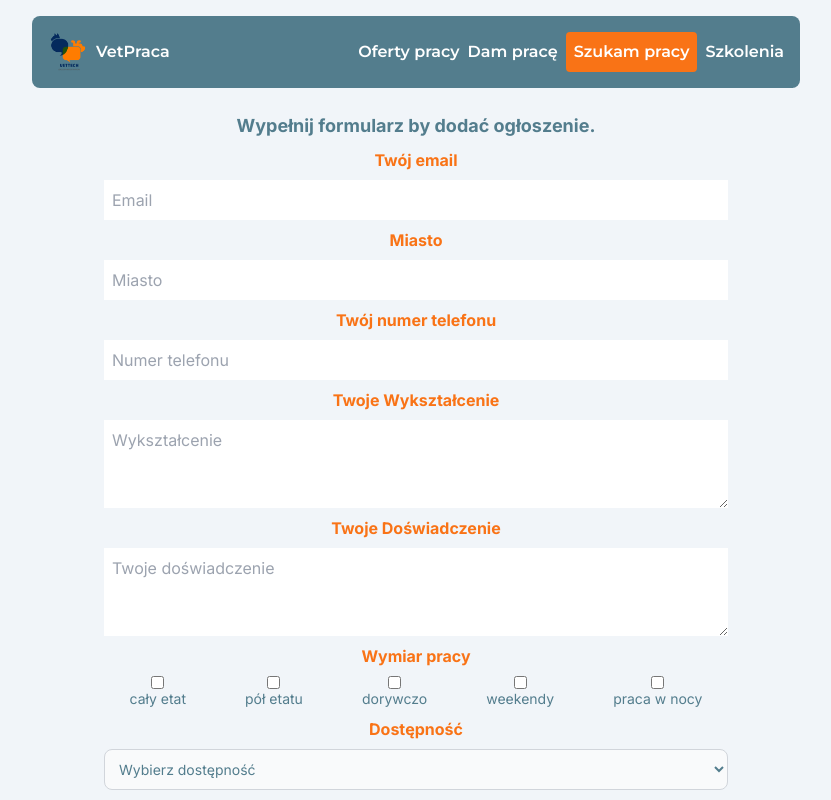
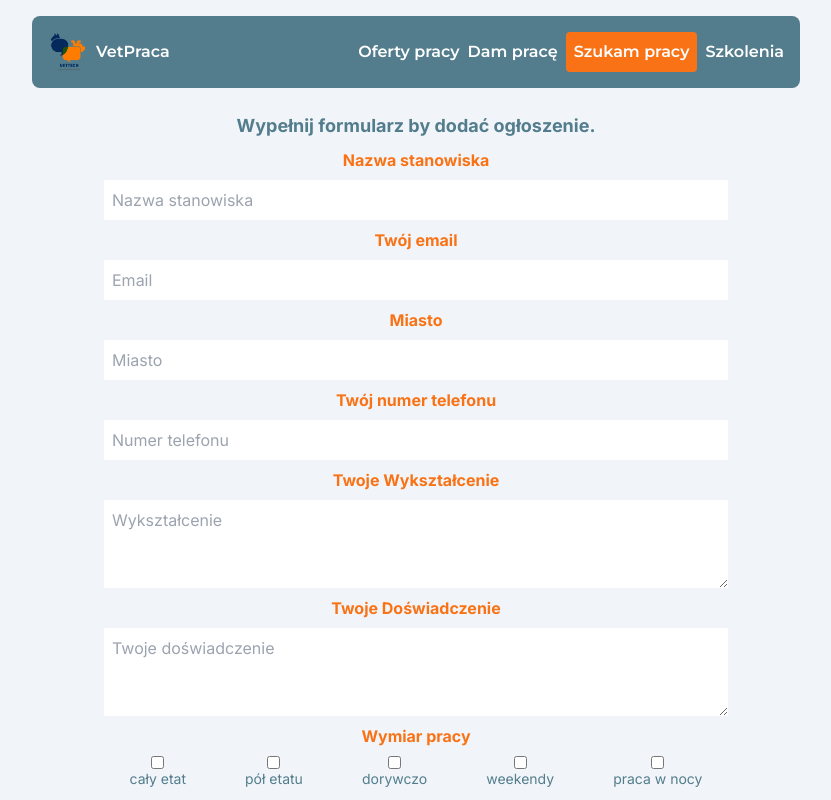
Before and after one commit to lszmytko/jobboard, a Next.js app: page /pracownik in a window 1280 px wide. Shown: the top 800 px of the page, without its empty margins (224-1055 px from the left). Built offline with nearby package versions, Linux system fonts and the light colour scheme.

Commit message:
feat(main): add postTitle field to WorkerOffer model

```diff
--- a/src/app/(admin)/adminpanel/AdminSearchOffer.tsx
+++ b/src/app/(admin)/adminpanel/AdminSearchOffer.tsx
@@ -58,9 +58,7 @@ const AdminSearchOffer = ({
       });
       setOfferData(response.data.offers);
       router.push(params);
-    } catch (error) {
-      console.log("*** error", error);
-    }
+    } catch (error) {}
   };
 
   return (
--- a/src/app/(admin)/adminpanel/getworkeroffers/WorkerOffer/EditWorkerOffer.tsx
+++ b/src/app/(admin)/adminpanel/getworkeroffers/WorkerOffer/EditWorkerOffer.tsx
@@ -47,6 +47,7 @@ const EditWorkerOfferFormUI = ({ data }: { data: WorkerOffer }) => {
     _id,
     availability,
     phoneNumber,
+    postTitle,
   } = data;
 
   const {
@@ -63,6 +64,7 @@ const EditWorkerOfferFormUI = ({ data }: { data: WorkerOffer }) => {
       offerText,
       availability,
       phoneNumber,
+      postTitle,
     },
   });
 
@@ -107,6 +109,14 @@ const EditWorkerOfferFormUI = ({ data }: { data: WorkerOffer }) => {
         </p>
       )}
       <form onSubmit={handleSubmit(onSubmit)}>
+        <div>
+          <h1 className={headingStyles}>Nazwa stanowiska</h1>
+          <input
+            {...register("postTitle")}
+            placeholder="Nazwa stanowiska"
+            className={inputStyles}
+          />
+        </div>
         <div>
           <h1 className={headingStyles}>Twój email</h1>
           <input
--- a/src/app/(admin)/adminpanel/getworkeroffers/WorkerSearchOffer.tsx
+++ b/src/app/(admin)/adminpanel/getworkeroffers/WorkerSearchOffer.tsx
@@ -30,9 +30,7 @@ const WorkerSearchOffer = ({
   const onSubmit: SubmitHandler<FormInputs> = async (data) => {
     try {
       setFilterCriteria({ ...data });
-    } catch (error) {
-      console.log("*** error", error);
-    }
+    } catch (error) {}
   };
 
   return (
--- a/src/app/(employer)/pracodawca/AddOfferForm/AddOfferForm.tsx
+++ b/src/app/(employer)/pracodawca/AddOfferForm/AddOfferForm.tsx
@@ -78,8 +78,6 @@ const AddOfferFormUI = ({ creator }: { creator: "employer" | "admin" }) => {
       />
     );
   }
-
-  console.log({ errors });
 
   return (
     <div className="max-w-3xl w-full p-2">
--- a/src/app/(employer)/pracodawca/AddOfferForm/Salary/Salary.tsx
+++ b/src/app/(employer)/pracodawca/AddOfferForm/Salary/Salary.tsx
@@ -18,7 +18,6 @@ const Salary = ({
   getValues: UseFormGetValues<any>;
   errors: FieldErrors<Inputs>;
 }) => {
-  console.log({ errors });
   return (
     <div className="mb-4">
       <h1 className="mb-1 font-semibold capitalize text-primary text-center">
--- a/src/app/(worker)/pracownik/AddWorkerOfferForm/AddWorkerOfferForm.tsx
+++ b/src/app/(worker)/pracownik/AddWorkerOfferForm/AddWorkerOfferForm.tsx
@@ -72,6 +72,14 @@ const AddWorkerOfferForm = ({ creator }: { creator: WorkerOfferCreator }) => {
         </p>
       )}
       <form onSubmit={handleSubmit(onSubmit)}>
+        <div className="mb-2">
+          <h1 className={headingStyles}>Nazwa stanowiska</h1>
+          <input
+            {...register("postTitle", { required: true })}
+            placeholder="Nazwa stanowiska"
+            className={inputStyles}
+          />
+        </div>
         <div className="mb-2">
           <h1 className={headingStyles}>Twój email</h1>
           <input
--- a/src/app/api/(worker)/addworkeroffer/route.ts
+++ b/src/app/api/(worker)/addworkeroffer/route.ts
@@ -14,11 +14,13 @@ const schema = z.object({
   creator: z.string(),
   availability: z.string(),
   education: z.string(),
+  postTitle: z.string(),
 });
 
 export async function POST(req: NextRequest) {
   await connectToDatabase();
   const request = await req.json();
+  console.log("** request", request);
   const validation = schema.safeParse(request);
 
   if (!validation.success) {
--- a/src/app/api/(worker)/editworkeroffer/route.ts
+++ b/src/app/api/(worker)/editworkeroffer/route.ts
@@ -12,6 +12,7 @@ const schema = z.object({
   workingTime: z.array(z.string()),
   offerText: z.string(),
   availability: z.string(),
+  postTitle: z.string(),
 });
 
 export async function PUT(req: NextRequest) {
--- a/src/app/api/addoffer/route.ts
+++ b/src/app/api/addoffer/route.ts
@@ -27,7 +27,6 @@ const schema = z.object({
 export async function POST(req: NextRequest) {
   await connectToDatabase();
   const request = await req.json();
-  console.log("*** request", request);
   const validation = schema.safeParse(request);
 
   if (!validation.success) {
--- a/src/app/api/models/WorkerOffer.ts
+++ b/src/app/api/models/WorkerOffer.ts
@@ -15,7 +15,8 @@ type WorkerOfferSchemaType = Omit<
   timeOfEditing: Date;
 };
 
-const WorkerOfferSchema = new Schema<WorkerOfferSchemaType>({
+const WorkerOfferSchema = new Schema<WorkerOfferSchemaType>(
+  {
     email: { type: String, required: true },
     phoneNumber: { type: String, required: true },
     city: { type: String, required: true },
@@ -28,7 +29,10 @@ const WorkerOfferSchema = new Schema<WorkerOfferSchemaType>({
     creator: { type: String, required: true },
     availability: { type: String, required: true },
     education: { type: String, required: true },
-});
+    postTitle: { type: String, required: true },
+  },
+  { strict: false }
+);
 
 export const WorkerOffer =
   mongoose.models.WorkerOffer ||
--- a/src/common/types.ts
+++ b/src/common/types.ts
@@ -41,6 +41,7 @@ export type WorkingTime = (typeof workingTimeOptions)[number];
 
 export type WorkerOffer = {
   _id: string;
+  postTitle: string;
   email: string;
   phoneNumber: string;
   city: string;
@@ -64,6 +65,7 @@ export type WorkerOfferFormInputs = Pick<
   | "city"
   | "offerText"
   | "availability"
+  | "postTitle"
 > & {
   workingTime: { name: WorkingTime }[];
 };
```
Also changed, not shown: src/middleware.ts (+0 -9 lines). Lines whose indentation alone changed are shown as unchanged.
